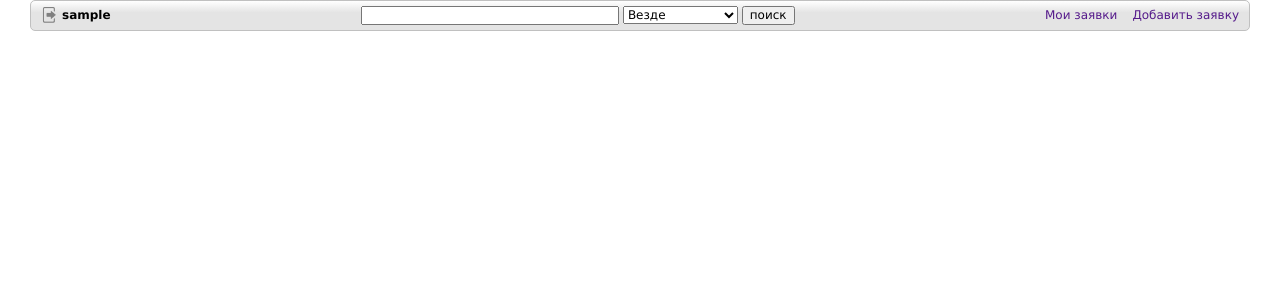
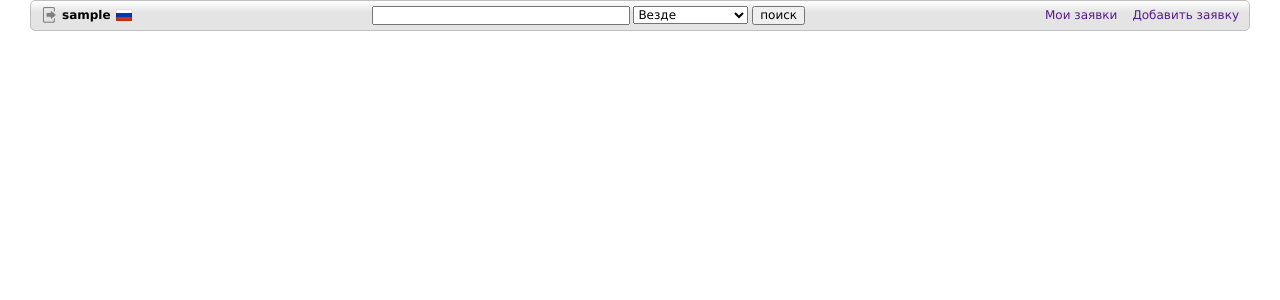
Before and after one commit to loooltooot/rar-net, a Django app: page / in a window 1280 px wide. Shown: the part 147-447 px from the top of the page. Run offline with Django 4.2, Linux system fonts and the light colour scheme; a user stored in the database is signed in; data comes from the database, SQL or seed files in the repository; tables that the repository leaves empty hold one stand-in row (values such as "Sample post"); parts of the project's set-up code (start-up, migrations or seed data) failed here and were passed over.

Commit message:
💄: added flag near username in search

```diff
--- a/offers/static/offers/css/global.css
+++ b/offers/static/offers/css/global.css
@@ -150,6 +150,10 @@ form .errorlist li {
 .search-bar #login-form {
   display: none;
 }
+.search-bar .flag {
+  width: 16px;
+  height: 16px;
+}
 .search-bar.center {
   justify-content: center;
 }
--- a/offers/static/offers/css/global.scss
+++ b/offers/static/offers/css/global.scss
@@ -153,6 +153,11 @@ form {
         display: none;
     }
 
+    .flag {
+        width: 16px;
+        height: 16px;
+    }
+
     &.center {
         justify-content: center;
     }
--- a/offers/templates/offers/components/search.html
+++ b/offers/templates/offers/components/search.html
@@ -6,6 +6,7 @@
             <img id="logout" src="{% static "offers/img/logout.png" %}" alt="выйти" title="выйти">
         </a>
         <span class="username">{{user.username}}</span>
+        <img class="flag" title="{{user.country.name}}" src="{% static "locations/flags/"|add:user.country.flag %}" alt="">
     </div>
     {% endif %}
     <div class="forms-container">
```
Also changed, not shown: 1 other file.
